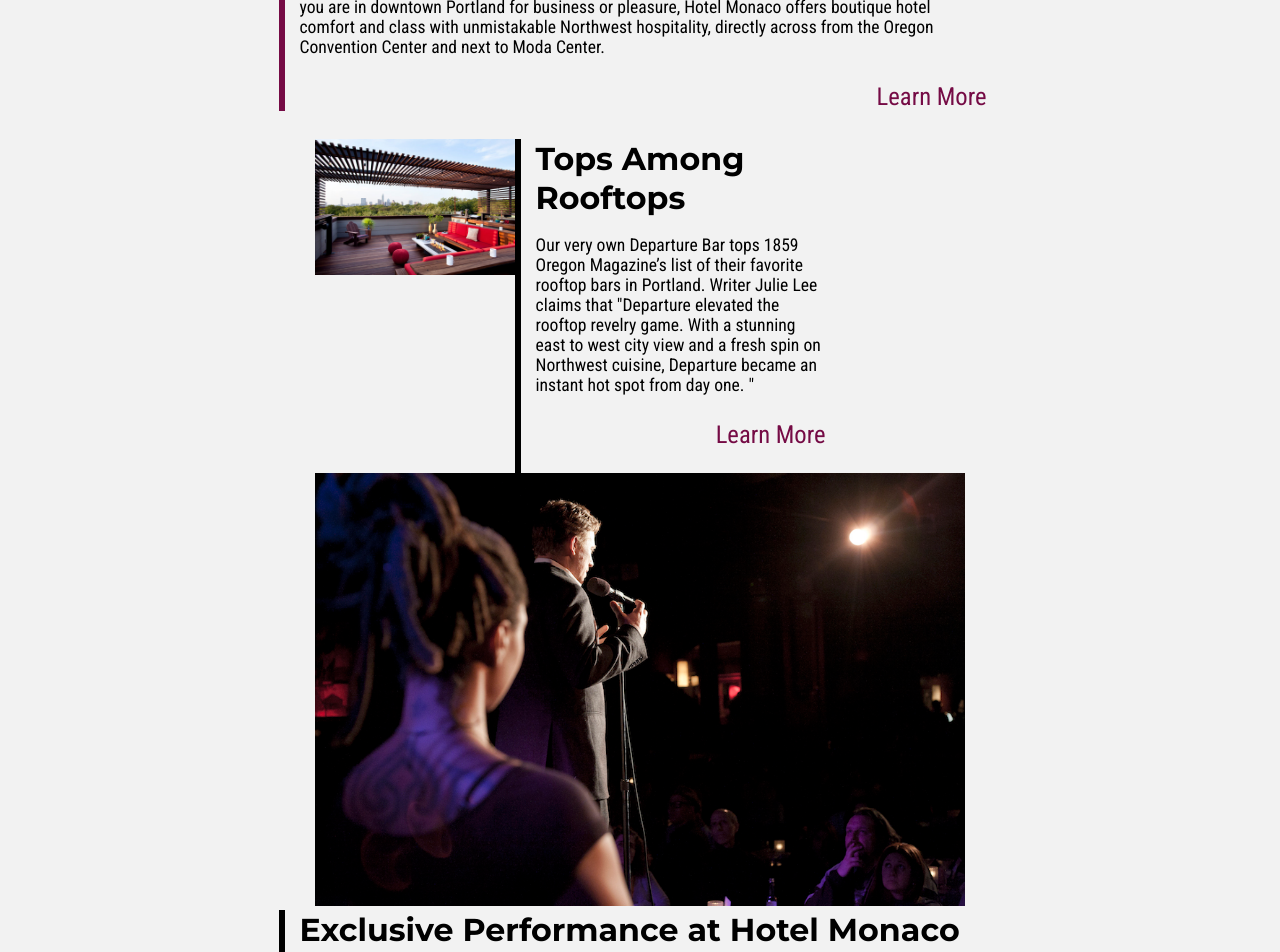
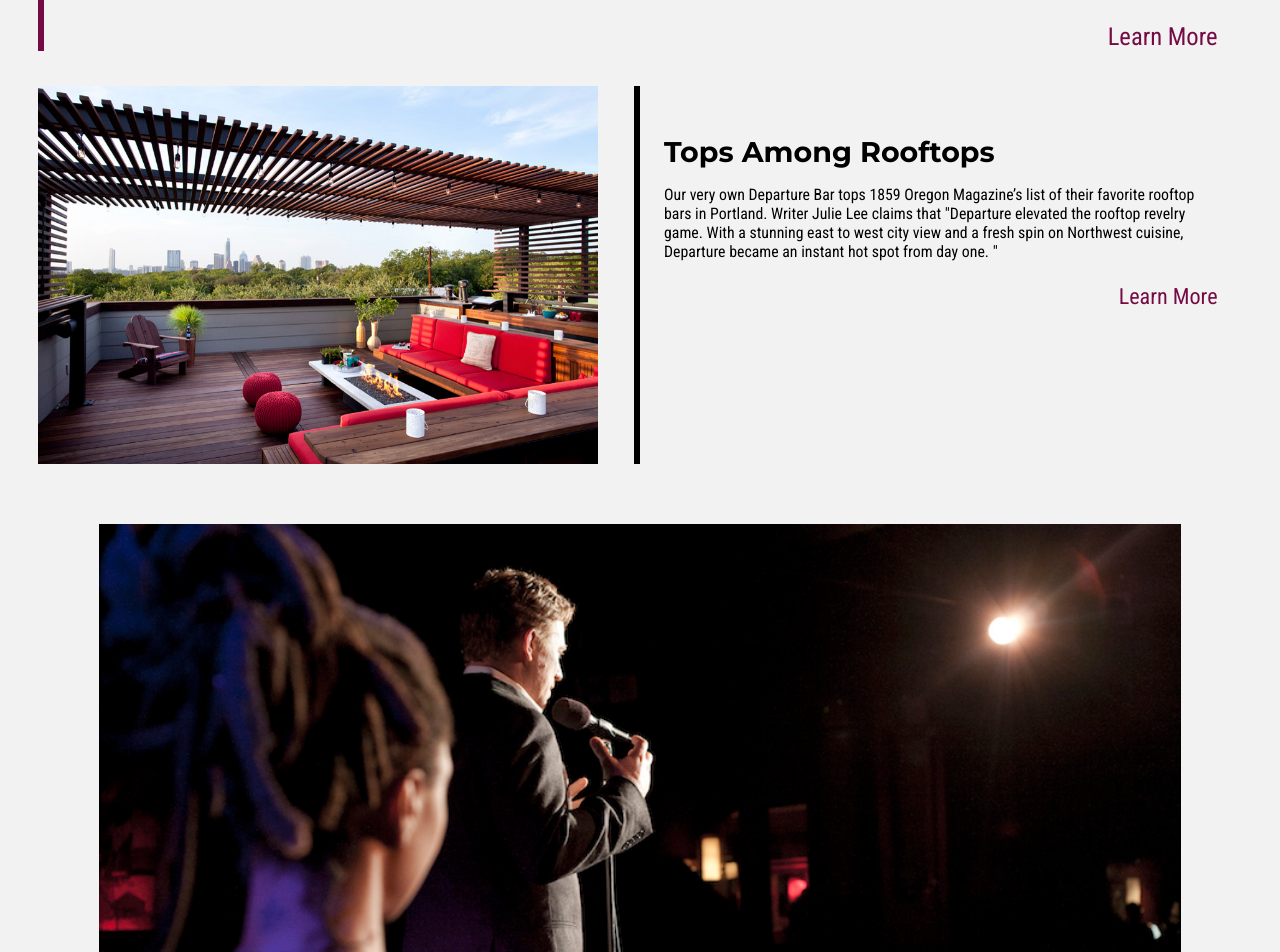
Before and after one commit to terribradley/hotel-responsive, a plain HTML site: page index.html in a window 1280 px wide. Shown: the part 560-1512 px from the top of the page. Drawn offline with Linux system fonts and the light colour scheme; a web font is replaced by a local one.

Commit message:
first div is resopnsive to tablet sized browsers

```diff
--- a/css/styles.css
+++ b/css/styles.css
@@ -155,7 +155,7 @@ footer img {
   padding-top: 4%;
   width: 30%;
 }
-@media screen and (min-width:768px) {
+@media screen and (min-width: 768px) {
   /**************nav***********/
    header .to-nav {
        display: none;
@@ -165,8 +165,6 @@ footer img {
 }
    .container {
       position: relative;
-        width: 768px;
-        margin: auto;
     }
     #primary-nav {
       position: absolute;
@@ -178,7 +176,6 @@ footer img {
     #primary-nav li {
       display: inline;
     }
-
     #primary-nav li a {
       float: right;
       border: none;
@@ -187,14 +184,31 @@ footer img {
       -moz-border-radius: 2px;
       border-radius: 2px;
     }
+    .highlight-one:before, .highlight-one:after {
+      content: "";
+      display: block;
+    }
+    .highlight-one:after {
+      clear: both;
+    }
+    .highlight-one {
+      padding-top: 10px;
+      margin-bottom: 5%;
+    }
     .highlight-one-image img {
-      width: 200px;
-      margin-left: 5%;
+
+      width: 50%;
+      margin: 0;
       float: left;
+      border-right: 6px solid black;
+      padding-right: 3%;
     }
 
     .highlight-one-text {
-      width: 45%;
-      float: left;
+      border: none;
+      width: 50%;
+      float: right;
+      /*margin-left: 1%;*/
+      font-size: .9em;
     }
 }
```
Lines whose indentation alone changed are shown as unchanged.
